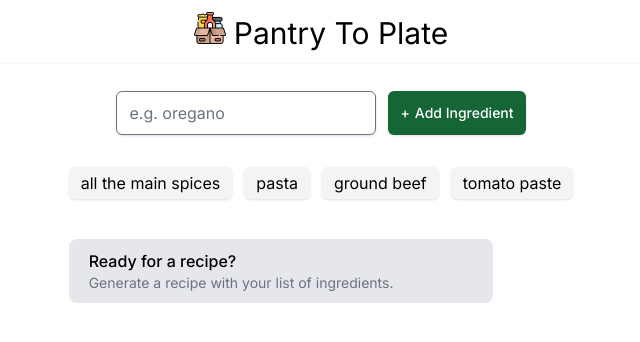
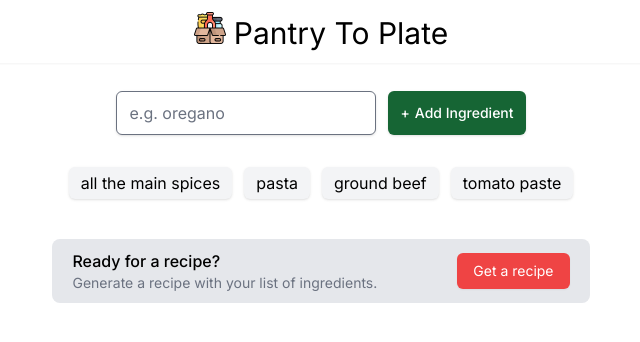
Before and after one commit to jenieg/pantry-to-plate, a React (Vite) app: page / in a window 1280 px wide. Shown: the top 342 px of the page, without its empty margins (319-959 px from the left). Built offline with nearby package versions, Linux system fonts and the light colour scheme.

Commit message:
fix: button to toggle recipe shown

```diff
--- a/src/components/Ingredients.jsx
+++ b/src/components/Ingredients.jsx
@@ -15,7 +15,7 @@ const Ingredients = (props) => {
                 <p className="text-gray-500 text-sm leading-5">Generate a recipe with your list of ingredients.</p>
             </div>
 
-            {/* <button onClick={props.handleClick} className="border-none rounded-md bg-red-500 shadow-sm text-white px-4 py-2 text-sm cursor-pointer">Get a recipe</button> */}
+            <button onClick={props.handleClick} className="border-none rounded-md bg-red-500 shadow-sm text-white px-4 py-2 text-sm cursor-pointer">Get a recipe</button>
         </div>}
     </section>
     );
--- a/src/components/Main.jsx
+++ b/src/components/Main.jsx
@@ -37,7 +37,10 @@ const Main = () => {
             </form>
 
             {ingredients.length > 0 &&
-                <Ingredients ingredients={ingredients}/>}
+                <Ingredients
+                    ingredients={ingredients}
+                    handleClick={handleClick}
+                />}
 
             {recipeShown && <Recipe />}
         </main>
```
